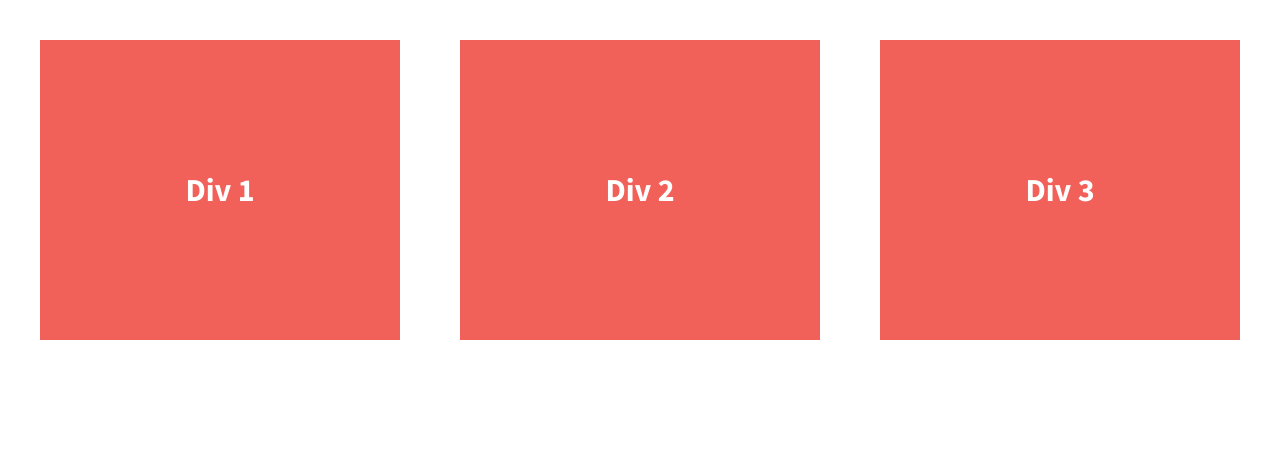
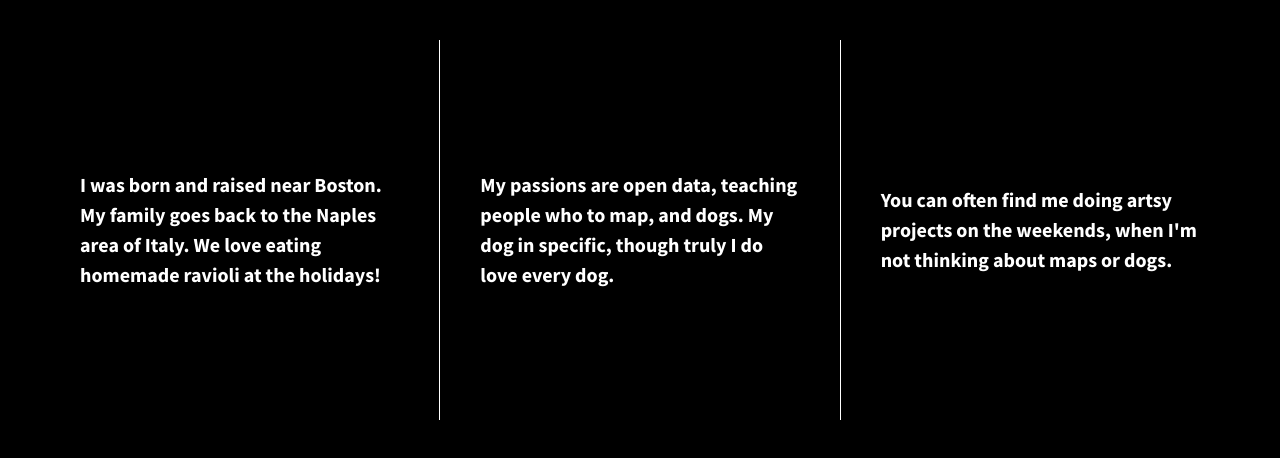
Before and after one commit to nicolelaine/07.01-206-divs-flexbox-starter-2, a plain HTML site: page index.html in a window 1280 px wide. Drawn offline with nearby package versions, Linux system fonts and the light colour scheme.

Commit message:
Added content to the grid

```diff
--- a/css/main.css
+++ b/css/main.css
@@ -97,8 +97,9 @@ textarea {
 
 
 html {
-  background-color: #fff;
+  background-color: black;
   height: 100%;
+  font-size: 16px;
 }
 
 body {
@@ -119,16 +120,21 @@ body {
   /*give the divs a width of 30%, add display:flex, set justify-content and align-items to center*/
   color: #fff;
   line-height: 1.5em;
-  font-size: 1.6em;
-  background-color: #f16059;
+  font-size: 1em;
+  background-color: black;
   height: 300px;
   display: flex;
   width: 30%;
   justify-content: center;
   align-items: center;
+  padding: 2em;
 }
 
 
+.div-2 {
+    border-left: 1px solid white;
+    border-right: 1px solid white;
+}
 
 
 /* ==========================================================================
--- a/index.html
+++ b/index.html
@@ -23,13 +23,13 @@
 
         <section class="wrapper">
             <div class="div-1">
-                Div 1
+                I was born and raised near Boston. My family goes back to the Naples area of Italy. We love eating homemade ravioli at the holidays!
             </div>
             <div class="div-2">
-                Div 2
+                My passions are open data, teaching people who to map, and dogs. My dog in specific, though truly I do love every dog.
             </div>
             <div class="div-3">
-                Div 3
+              You can often find me doing artsy projects on the weekends, when I'm not thinking about maps or dogs.
             </div>
         </section>
 
```
